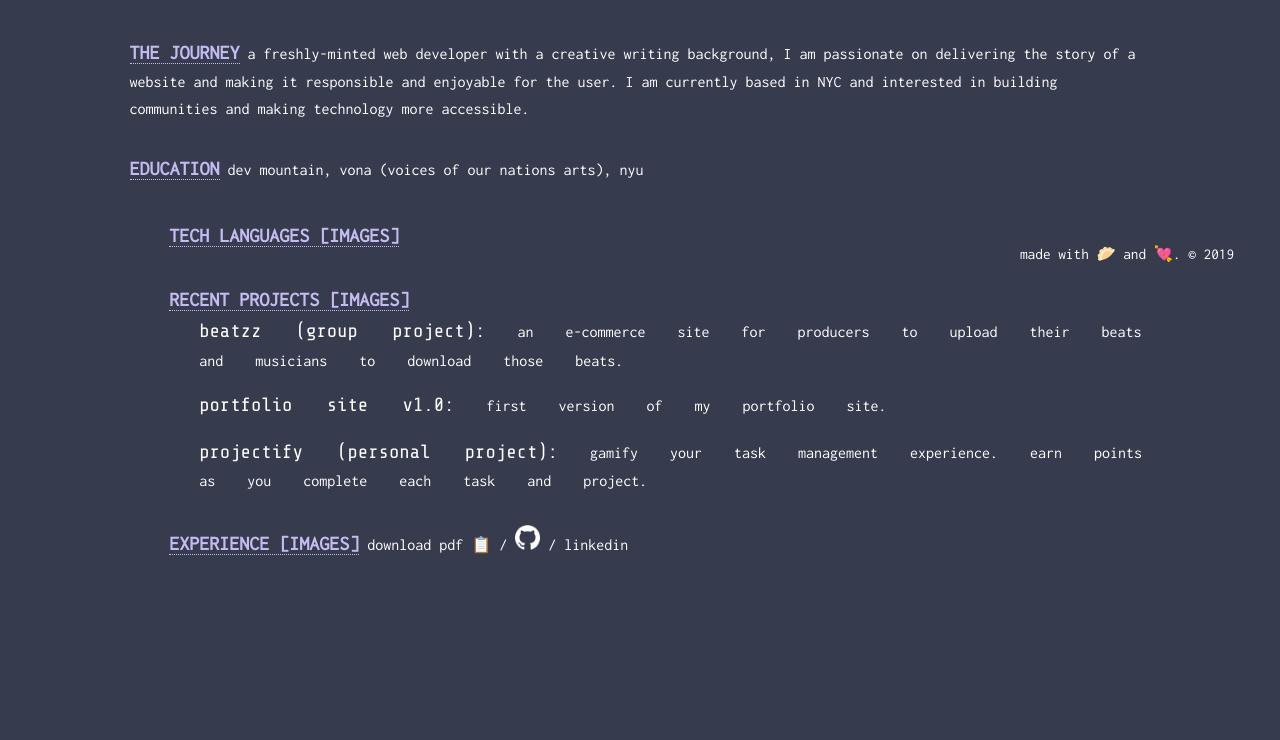
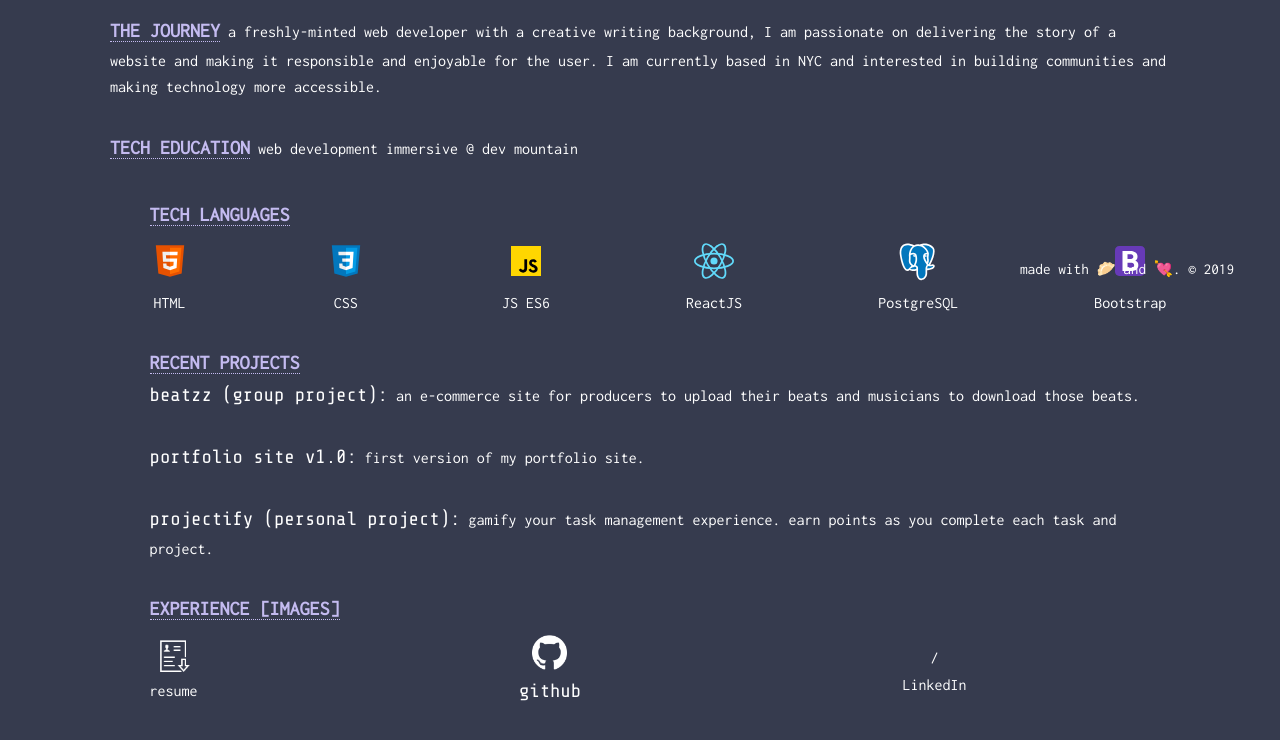
Before and after one commit to tkxx/portfolioV1, a Gatsby site: page /stats in a window 1280 px wide. Shown: the part 518-1258 px from the top of the page. Before the commit the page ends 1139 px from the top, so only its background shows below. Built offline with nearby package versions, Linux system fonts and the light colour scheme; Gatsby itself is replaced by a stand-in of ours; a web font is replaced by a local one.

Commit message:
update tech skills icons and portfolio page

```diff
--- a/src/components/layout.js
+++ b/src/components/layout.js
@@ -29,7 +29,9 @@ const Layout = ({ children }) => {
         style={{
           margin: `0 auto`,
           maxWidth: 1060,
-          padding: `1.2em 1.0875rem 1.45rem`,
+          // padding: `1.2em 1.0875rem 1.45rem`,
+          display: `flex`,
+          justifyContent: `center`,
         }}
       >
         <main>{children}</main>
--- a/src/pages/contact.js
+++ b/src/pages/contact.js
@@ -5,6 +5,7 @@ import Layout from "../components/layout"
 import Navbar from "../components/navbar"
 import puggo from "../images/puggo.svg"
 import octocat from "../images/OctocatGH.png"
+import downloadResume from "../images/downloadResume.png"
 import SEO from "../components/seo"
 
 import "../styles/contact.css"
@@ -32,6 +33,7 @@ const ContactPage = () => (
               . i look forward to hearing from you!
             </div>
             <p />
+            <div>
               <a href="https://github.com/tkxx" target="_blank">
                 <img
                   src={octocat}
@@ -39,7 +41,8 @@ const ContactPage = () => (
                   className="icon-svg"
                 />
               </a>
-            / LINKEDIN / RESUME / INSTAGRAM?
+              || LINKEDIN || <img src={downloadResume} id="contact-resume" />
+            </div>
           </div>
           <div className="column">
             <div className="form-submission">
--- a/src/pages/stats.js
+++ b/src/pages/stats.js
@@ -7,6 +7,13 @@ import SEO from "../components/seo"
 
 import profilePic from "../images/portfolioProfilePic.jpg"
 import markGH from "../images/MarkGHLight.png"
+import bsIcon from "../images/bootstrapIcon.svg"
+import css3Icon from "../images/css3Icon.svg"
+import html5Icon from "../images/html5Icon.svg"
+import jsIcon from "../images/javascriptIcon.svg"
+import reactIcon from "../images/reactIcon.svg"
+import downloadResume from "../images/downloadResume.png"
+import pSQLicon from "../images/postgresIcon.svg"
 
 import "../styles/stats.css"
 
@@ -37,48 +44,115 @@ const about = () => (
             in building communities and making technology more accessible.
           </p>
           <p>
-            <span className="emphasis">education</span> dev mountain, vona
-            (voices of our nations arts), nyu
+            <span className="emphasis">tech education</span> web development
+            immersive @ dev mountain
           </p>
         </div>
         <div className="column">
           <div className="tech-side">
             <p>
-              <span className="emphasis">tech languages [IMAGES]</span>
+              <span className="emphasis">tech languages</span>
+              <div className="tech-icons">
+                <div>
+                  <img
+                    src={html5Icon}
+                    alt="html icon"
+                    className="icon-resize"
+                  />
+                  <span className="tech-skill">HTML</span>
+                </div>
+                <div>
+                  <img src={css3Icon} alt="css icon" className="icon-resize" />
+                  <span className="tech-skill">CSS</span>
+                </div>
+                <div>
+                  <img
+                    src={jsIcon}
+                    alt="javascript icon"
+                    className="icon-resize"
+                  />
+                  <span className="tech-skill">JS ES6</span>
+                </div>
+                <div>
+                  <img
+                    src={reactIcon}
+                    alt="react icon"
+                    className="icon-resize"
+                  />{" "}
+                  <span className="tech-skill">ReactJS</span>
+                </div>
+                <div>
+                  <img
+                    src={pSQLicon}
+                    alt="postgresql icon"
+                    className="icon-resize"
+                  />{" "}
+                  <span className="tech-skill">PostgreSQL</span>
+                </div>
+                <div>
+                  <img
+                    src={bsIcon}
+                    alt="bootstrap icon"
+                    className="icon-resize"
+                  />{" "}
+                  <span className="tech-skill">Bootstrap</span>
+                </div>
+              </div>
             </p>
             <p className="stats-list">
-              <span className="emphasis">recent projects [IMAGES]</span>
-              <ul>
-                <li>
-                  <Link to="/portfolio">beatzz (group project):</Link> an
-                  e-commerce site for producers to upload their beats and
+              <span className="emphasis">recent projects</span>
+
+              <div className="recent-projects">
+                <Link to="/portfolio">beatzz (group project):</Link>
+                <span className="project-descriptions">
+                  {" "}
+                  an e-commerce site for producers to upload their beats and
                   musicians to download those beats.
-                </li>
-                <li>
-                  <Link to="/portfolio">portfolio site v1.0:</Link> first
-                  version of my portfolio site.
-                </li>
-                <li>
-                  <Link to="/portfolio">projectify (personal project):</Link>{" "}
+                </span>
+              </div>
+              <p />
+              <div className="recent-projects">
+                <Link to="/portfolio">portfolio site v1.0:</Link>
+                <span className="project-descriptions">
+                  {" "}
+                  first version of my portfolio site.
+                </span>
+              </div>
+              <p />
+              <div className="recent-projects">
+                <Link to="/portfolio">projectify (personal project):</Link>
+                <span className="project-descriptions">
+                  {" "}
                   gamify your task management experience. earn points as you
                   complete each task and project.
-                </li>
-              </ul>
+                </span>
+              </div>
             </p>
             <p>
-              <span className="emphasis">experience [IMAGES]</span> download pdf{" "}
-              <span role="img" aria-label="clipboard" className="exp-img">
-                📋
-              </span>{" "}
-              /{" "}
+              <span className="emphasis">experience [IMAGES]</span>{" "}
+              <div className="work-experience-icons">
+                <div>
+                  <img
+                    src={downloadResume}
+                    alt="download resume icon"
+                    className="icon-img"
+                  />
+                  <span className="tech-skill">resume</span>
+                </div>
+                <div>
                   <a href="https://github.com/tkxx">
                     <img
                       src={markGH}
                       alt="Github white octocat"
                       className="icon-img"
                     />
-              </a>{" "}
-              / linkedin
+                    <span className="tech-skill">github</span>
+                  </a>
+                </div>
+                <div>
+                  / <span className="tech-skill">LinkedIn</span>
+                </div>
+              </div>
             </p>
           </div>
         </div>
--- a/src/styles/global.css
+++ b/src/styles/global.css
@@ -65,9 +65,9 @@ a:hover {
 }
 
 #footer {
-  position: absolute;
+  position: fixed;
   bottom: 0;
-  height: 40px;
+  /* height: 0px; */
   right: 3em;
   font-family: "Inconsolata", sans-serif;
   font-size: 0.85em;
--- a/src/styles/portfolio.css
+++ b/src/styles/portfolio.css
@@ -4,3 +4,12 @@ body {
   font-family: "Inconsolata", sans-serif;
   color: white;
 }
+
+.portfolio-spans {
+  font-size: 16px;
+  margin-bottom: 10px;
+}
+
+.column {
+  margin: 0 50px 50px 0;
+}
--- a/src/styles/stats.css
+++ b/src/styles/stats.css
@@ -40,12 +40,43 @@ p {
   margin-left: 2em;
 }
 
-.exp-img {
-  height: 70px;
-  width: 70px;
+.icon-img {
+  height: 35px;
+  width: 35px;
+  margin-bottom: -5px !important;
 }
 
-.icon-img {
-  height: 25px;
-  width: 25px;
+.tech-icons {
+  display: flex;
+  flex-direction: row;
+  justify-content: space-between;
+  flex-wrap: wrap;
+  align-items: center;
+  text-align: center;
+  margin-top: 10px;
 }
+
+.icon-resize {
+  height: 40px;
+  width: 40px;
+  margin-bottom: 0 !important;
+}
+
+.tech-skill {
+  display: block;
+  text-align: center;
+}
+
+.project-descriptions {
+  word-spacing: 0 !important;
+}
+
+.work-experience-icons {
+  display: flex;
+  flex-direction: row;
+  justify-content: space-between;
+  align-items: center;
+  text-align: center;
+  margin-top: 10px;
+  margin-right: 200px;
+}
```
Also changed, not shown: src/pages/portfolio.js (+52 -15 lines), src/styles/contact.css (+7 -0 lines), src/images/bootstrapIcon.svg (added), src/images/css3Icon.svg (added), src/images/downloadResume.png (added), src/images/html5Icon.svg (added), src/images/javascriptIcon.svg (added), src/images/nodeJSwhite.svg (added), src/images/nodejsIcon.svg (added), src/images/postgresIcon.svg (added), src/images/reactIcon.svg (added). Lines whose indentation alone changed are shown as unchanged.
